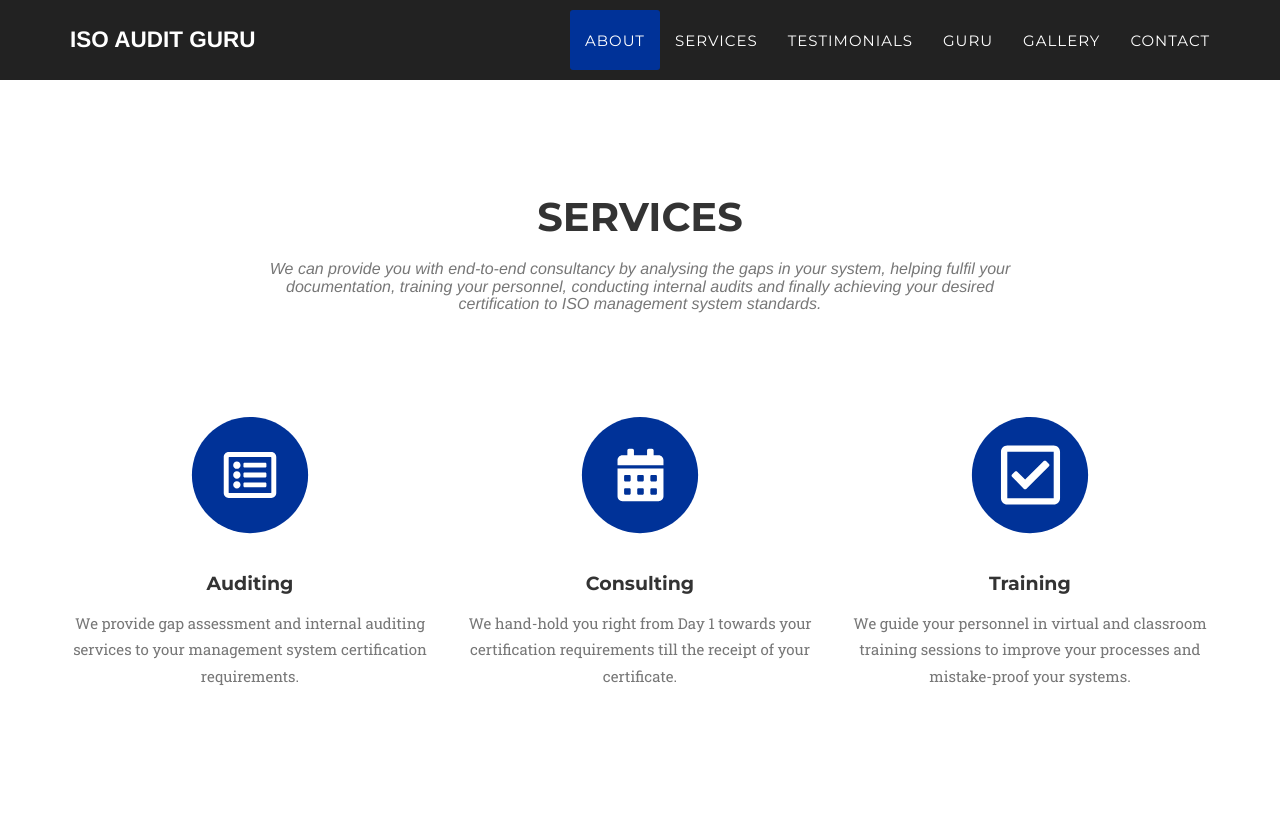
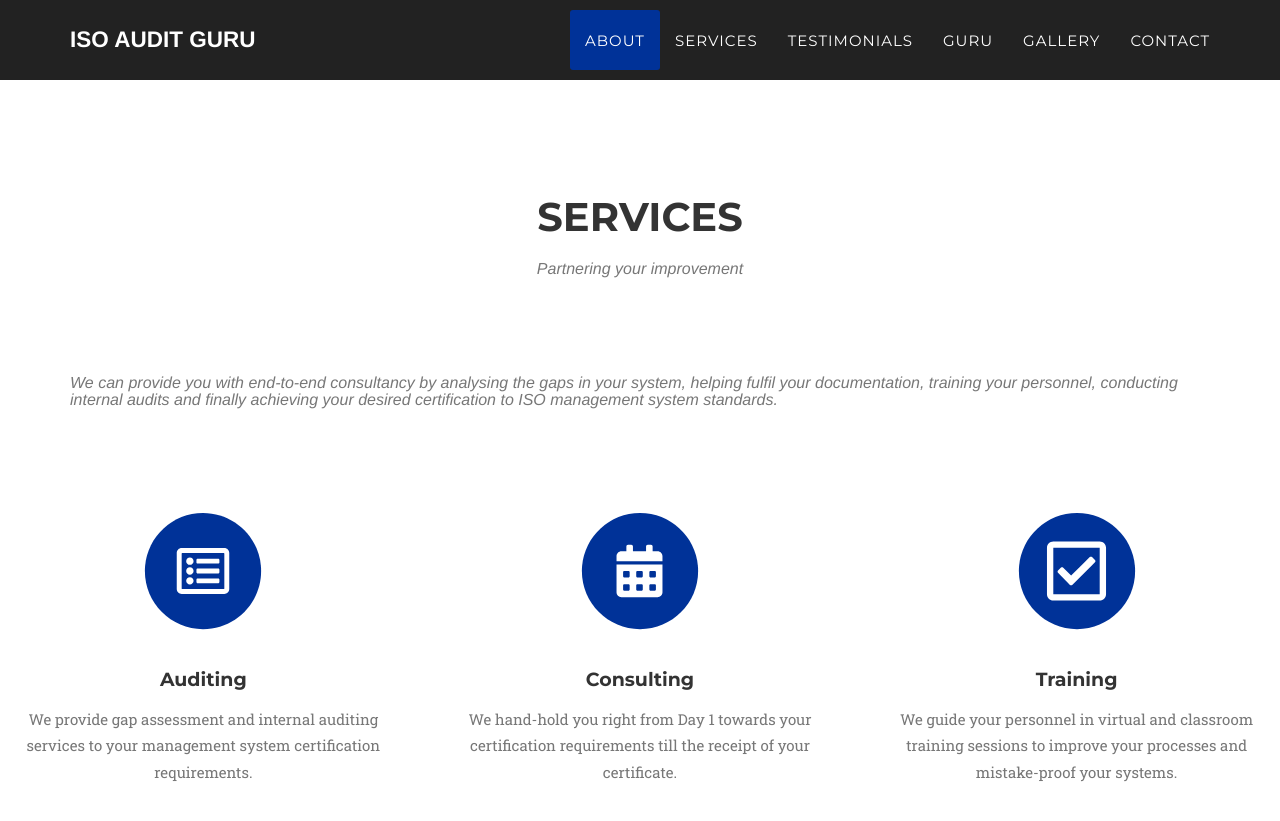
Before and after one commit to ISO-Audit-Guru/ISO-Audit-Guru.github.io, a Jekyll site: the page built from index.html, in a window 1280 px wide and 900 px high, scrolled down 2992 px. Shown: the top 821 px of the window. Built offline with Jekyll 4.4.1, drawn with Linux system fonts in a browser that asks for light colours; nearby versions of some CDN libraries; some web fonts are replaced.

Commit message:
Update services.html

```diff
--- a/_includes/services.html
+++ b/_includes/services.html
@@ -4,9 +4,10 @@
             <div class="row">
                 <div class="col-lg-offset-2 col-lg-8 text-center">
                     <h1 class="section-heading">Services</h1>
-                    <h3 class="section-subheading text-muted">We can provide you with end-to-end consultancy by analysing the gaps in your system, helping fulfil your documentation, training your personnel, conducting internal audits and finally achieving your                     desired certification to
-ISO management system standards.</h3>
+                    <h3 class="section-subheading text-muted">Partnering your improvement</h3>
                 </div>
+            </div>
+            <h3 class="section-subheading text-muted">We can provide you with end-to-end consultancy by analysing the gaps in your system, helping fulfil your documentation, training your personnel, conducting internal audits and finally achieving your desired certification to ISO management system standards.</h3>
             </div>
             <div class="row text-center">
                 <div class="col-md-4 fa-8x">
```
